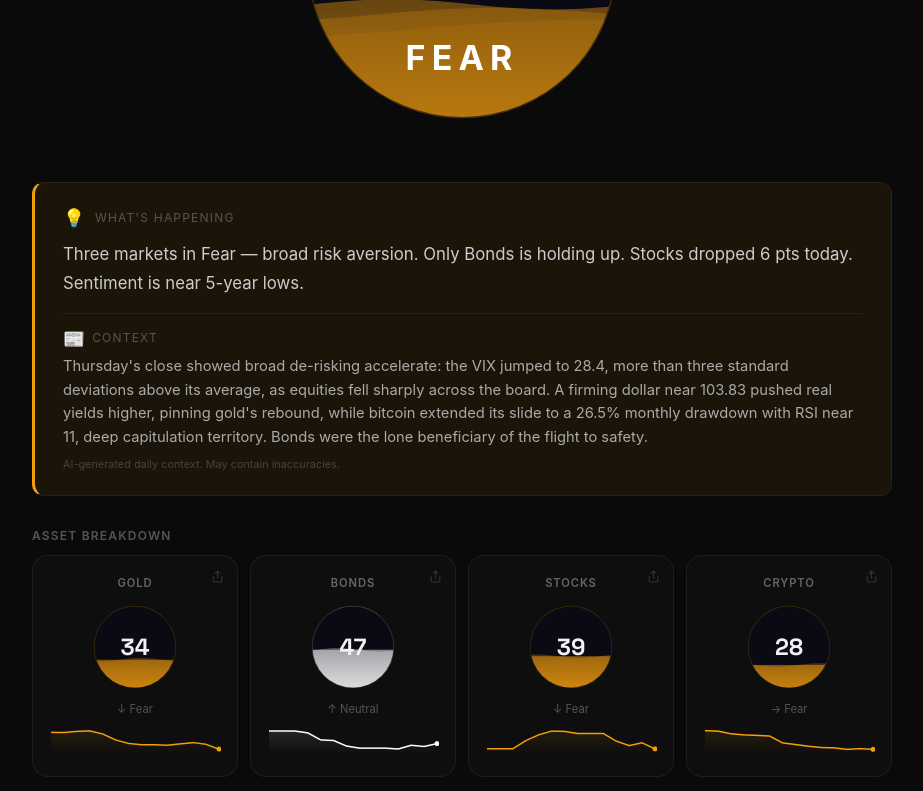
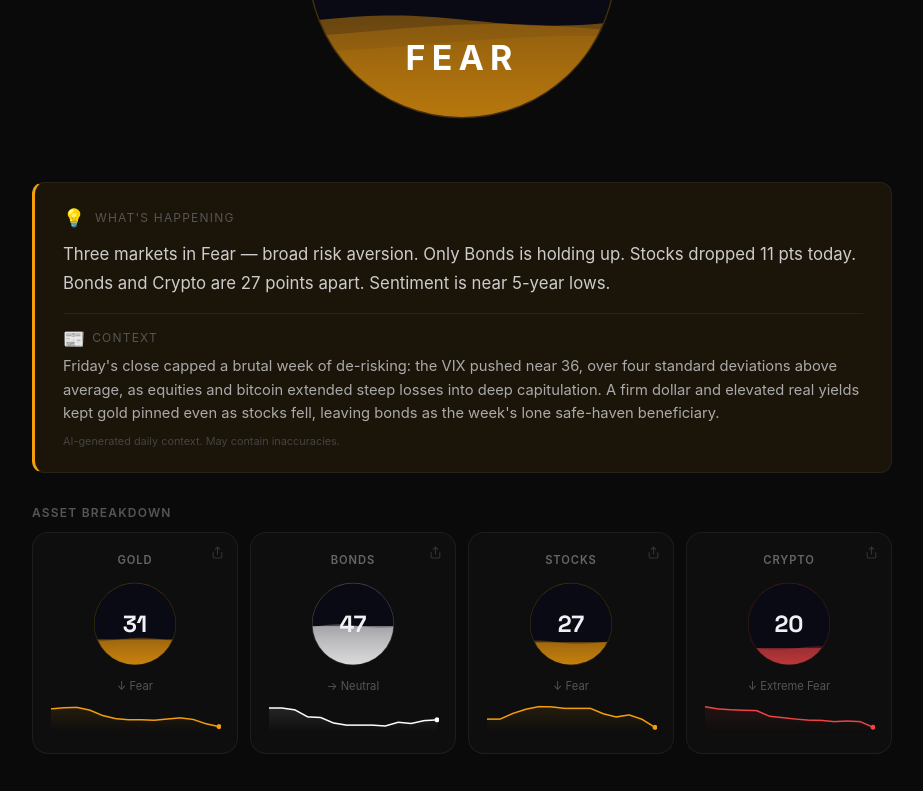
Before and after one commit to applenostalgeek-sketch/gold-fear-greed-index, a plain HTML site: page index.html in a window 1280 px wide. Shown: the part 431-1222 px from the top of the page, without its empty margins (178-1101 px from the left). Drawn offline with Linux system fonts and the light colour scheme.

Commit message:
Update Gold, Stocks, Crypto & Bonds Fear & Greed Indices - 2026-11-21 04:09 UTC

```diff
--- a/data/bonds-fear-greed.json
+++ b/data/bonds-fear-greed.json
@@ -1,22 +1,22 @@
 {
-  "score": 46.6,
+  "score": 47.4,
   "label": "Neutral",
-  "timestamp": "2026-11-20T04:07:49Z",
+  "timestamp": "2026-11-21T04:07:50Z",
   "components": {
     "yield_curve": {
-      "score": 58.1,
+      "score": 58.4,
       "weight": 0.2,
-      "detail": "Courbe: +0.27% (10Y-2Y)"
+      "detail": "Courbe: +0.28% (10Y-2Y)"
     },
     "duration_risk": {
-      "score": 33.1,
+      "score": 45.9,
       "weight": 0.3,
-      "detail": "TLT 14j: -1.4%"
+      "detail": "TLT 14j: -0.3%"
     },
     "credit_quality": {
-      "score": 52.3,
+      "score": 35.8,
       "weight": 0.2,
-      "detail": "HYG vs LQD: +0.1%"
+      "detail": "HYG vs LQD: -0.7%"
     },
     "real_rates": {
       "score": 22.4,
@@ -24,18 +24,24 @@
       "detail": "TIPS 10Y: +2.88%"
     },
     "bond_volatility": {
-      "score": 71.4,
+      "score": 63.9,
       "weight": 0.1,
-      "detail": "Vol TLT 5j: 7.3% vs 30j: 11.3%"
+      "detail": "Vol TLT 5j: 9.1% vs 30j: 11.9%"
     },
     "equity_vs_bonds": {
-      "score": 80.9,
+      "score": 100,
       "weight": 0.05,
-      "detail": "TLT vs SPY: +3.9%"
+      "detail": "TLT vs SPY: +7.9%"
     }
   },
   "history": [
     {
+      "date": "2026-11-21",
+      "score": 47.4,
+      "label": "Neutral",
+      "price": 81.45
+    },
+    {
       "date": "2026-11-20",
       "score": 46.6,
       "label": "Neutral",
@@ -2215,12 +2221,6 @@
     },
     {
       "date": "2025-11-22",
-      "score": 55.4,
-      "label": "Neutral",
-      "price": 88.5
-    },
-    {
-      "date": "2025-11-21",
       "score": 55.4,
       "label": "Neutral",
       "price": 88.5
--- a/data/crypto-fear-greed.json
+++ b/data/crypto-fear-greed.json
@@ -1,36 +1,41 @@
 {
-  "score": 27.8,
-  "label": "Fear",
-  "timestamp": "2026-11-20T04:07:46Z",
+  "score": 20.3,
+  "label": "Extreme Fear",
+  "timestamp": "2026-11-21T04:07:47Z",
   "components": {
     "context": {
-      "score": 5.0,
+      "score": 0,
       "weight": 0.3,
-      "detail": "30-day change: -26.5%"
+      "detail": "30-day change: -31.7%"
     },
     "momentum": {
-      "score": 14.9,
+      "score": 13.2,
       "weight": 0.2,
-      "detail": "RSI: 11, Price vs MA200: -15.0%"
+      "detail": "RSI: 9, Price vs MA200: -23.4%"
     },
     "dominance": {
-      "score": 38.0,
+      "score": 36.9,
       "weight": 0.2,
-      "detail": "BTC -18.5% vs ETH -22.5% (14d)"
+      "detail": "BTC -26.6% vs ETH -31.0% (14d)"
     },
     "volume": {
-      "score": 35.5,
+      "score": 33.2,
       "weight": 0.15,
-      "detail": "Vol 7d/30d: 1.29x, price down"
+      "detail": "Vol 7d/30d: 1.34x, price down"
     },
     "volatility": {
-      "score": 69.5,
+      "score": 35.1,
       "weight": 0.15,
-      "detail": "Vol 14d: 41.8% annualized"
+      "detail": "Vol 14d: 60.7% annualized"
     }
   },
   "history": [
     {
+      "date": "2026-11-21",
+      "score": 20.3,
+      "price": 55566.85
+    },
+    {
       "date": "2026-11-20",
       "score": 27.8,
       "price": 61767.74
@@ -1849,11 +1854,6 @@
       "date": "2025-11-22",
       "score": 30.2,
       "price": 84648.36
-    },
-    {
-      "date": "2025-11-21",
-      "score": 31.9,
-      "price": 85090.69
     }
   ]
 }
--- a/data/gold-fear-greed.json
+++ b/data/gold-fear-greed.json
@@ -1,27 +1,27 @@
 {
-  "score": 34.2,
+  "score": 30.9,
   "label": "Fear",
-  "timestamp": "2026-11-20T04:07:43Z",
+  "timestamp": "2026-11-21T04:07:42Z",
   "components": {
     "gld_price": {
-      "score": 13.4,
+      "score": 0,
       "weight": 0.25,
-      "detail": "GLD 14d: -7.3%"
+      "detail": "GLD 14d: -10.1%"
     },
     "momentum": {
-      "score": 15.7,
+      "score": 12.8,
       "weight": 0.2,
-      "detail": "RSI: 31, Price < MA50"
+      "detail": "RSI: 26, Price < MA50"
     },
     "gold_vs_spy": {
-      "score": 43.7,
+      "score": 46.1,
       "weight": 0.2,
-      "detail": "GLD -7.3% vs SPY -4.8% (14d)"
+      "detail": "GLD -10.1% vs SPY -8.6% (14d)"
     },
     "dollar_index": {
-      "score": 19.4,
+      "score": 21.0,
       "weight": 0.1,
-      "detail": "DXY: 103.83 (+2.0% 14d, MA30: 102.32)"
+      "detail": "DXY: 103.84 (+1.9% 14d, MA30: 102.38)"
     },
     "real_rates": {
       "score": 21.0,
@@ -29,13 +29,18 @@
       "detail": "TIPS 10Y: 2.88% (avg: 2.75%)"
     },
     "vix": {
-      "score": 99.2,
+      "score": 99.8,
       "weight": 0.15,
-      "detail": "VIX: 28.4 (avg: 17.4, z: +3.4)"
+      "detail": "VIX: 35.9 (avg: 17.7, z: +4.6)"
     }
   },
   "history": [
     {
+      "date": "2026-11-21",
+      "score": 30.9,
+      "price": 322.87
+    },
+    {
       "date": "2026-11-20",
       "score": 34.2,
       "price": 335.18
@@ -1853,11 +1858,6 @@
     {
       "date": "2025-11-22",
       "score": 67.0,
-      "price": 374.27
-    },
-    {
-      "date": "2025-11-21",
-      "score": 66.2,
       "price": 374.27
     }
   ]
--- a/data/market-summary.json
+++ b/data/market-summary.json
@@ -1,30 +1,30 @@
 {
-  "date": "2026-11-20",
-  "timestamp": "2026-11-20T04:09:34Z",
-  "session": "2026-11-19",
+  "date": "2026-11-21",
+  "timestamp": "2026-11-21T04:08:59Z",
+  "session": "2026-11-20",
   "is_new": true,
   "source": "ai",
-  "summary": "Thursday's close showed broad de-risking accelerate: the VIX jumped to 28.4, more than three standard deviations above its average, as equities fell sharply across the board. A firming dollar near 103.83 pushed real yields higher, pinning gold's rebound, while bitcoin extended its slide to a 26.5% monthly drawdown with RSI near 11, deep capitulation territory. Bonds were the lone beneficiary of the flight to safety.",
-  "tweet": "VIX spiked to 28.4 and the dollar held near 104, crushing gold while equities sank and bitcoin's RSI near 11 signals outright capitulation.",
+  "summary": "Friday's close capped a brutal week of de-risking: the VIX pushed near 36, over four standard deviations above average, as equities and bitcoin extended steep losses into deep capitulation. A firm dollar and elevated real yields kept gold pinned even as stocks fell, leaving bonds as the week's lone safe-haven beneficiary.",
+  "tweet": "VIX near 36, bitcoin in deep capitulation, gold capped by a firm dollar \u2014 bonds were the only refuge as the week's risk-off slide intensified into Friday's close.",
   "scores": {
     "gold": {
-      "score": 34.2,
+      "score": 30.9,
       "label": "Fear"
     },
     "stocks": {
-      "score": 38.6,
+      "score": 27.4,
       "label": "Fear"
     },
     "crypto": {
-      "score": 27.8,
-      "label": "Fear"
+      "score": 20.3,
+      "label": "Extreme Fear"
     },
     "bonds": {
-      "score": 46.6,
+      "score": 47.4,
       "label": "Neutral"
     },
     "sentiment": {
-      "score": 36.8,
+      "score": 31.5,
       "label": "Fear"
     }
   }
--- a/data/previous-labels.json
+++ b/data/previous-labels.json
@@ -2,6 +2,6 @@
   "gold": "Fear",
   "bonds": "Neutral",
   "stocks": "Fear",
-  "crypto": "Fear",
+  "crypto": "Extreme Fear",
   "sentiment": "Fear"
 }
--- a/data/stocks-fear-greed.json
+++ b/data/stocks-fear-greed.json
@@ -1,46 +1,51 @@
 {
-  "score": 38.6,
+  "score": 27.4,
   "label": "Fear",
-  "timestamp": "2026-11-20T04:07:45Z",
+  "timestamp": "2026-11-21T04:07:45Z",
   "components": {
     "price_strength": {
-      "score": 11.5,
+      "score": 0,
       "weight": 0.2,
-      "detail": "SPY -4.8% 14d"
+      "detail": "SPY -8.6% 14d"
     },
     "vix": {
-      "score": 31.0,
+      "score": 7.2,
       "weight": 0.2,
-      "detail": "VIX: 28.4 vs avg: 17.4"
+      "detail": "VIX: 35.9 vs avg: 17.7"
     },
     "momentum": {
-      "score": 31.6,
+      "score": 28.0,
       "weight": 0.15,
-      "detail": "RSI: 34, Price < MA50"
+      "detail": "RSI: 29, Price < MA50"
     },
     "market_participation": {
-      "score": 60.2,
+      "score": 81.6,
       "weight": 0.15,
-      "detail": "RSP -3.8% vs SPY -4.8%"
+      "detail": "RSP -5.4% vs SPY -8.6%"
     },
     "junk_bonds": {
-      "score": 62.2,
+      "score": 37.4,
       "weight": 0.1,
-      "detail": "HYG -0.5% vs TLT -1.7%"
+      "detail": "HYG -0.8% vs TLT +0.4%"
     },
     "safe_haven": {
-      "score": 63.5,
+      "score": 46.6,
       "weight": 0.1,
-      "detail": "TLT -1.7% 14d"
+      "detail": "TLT +0.4% 14d"
     },
     "sector_rotation": {
-      "score": 37.3,
+      "score": 11.3,
       "weight": 0.1,
-      "detail": "QQQ -5.3% vs XLP -1.1%"
+      "detail": "QQQ -11.2% vs XLP +1.7%"
     }
   },
   "history": [
     {
+      "date": "2026-11-21",
+      "score": 27.4,
+      "price": 689.81
+    },
+    {
       "date": "2026-11-20",
       "score": 38.6,
       "price": 715.87
@@ -1857,11 +1862,6 @@
     },
     {
       "date": "2025-11-22",
-      "score": 44.9,
-      "price": 657.09
-    },
-    {
-      "date": "2025-11-21",
       "score": 44.9,
       "price": 657.09
     }
--- a/index.html
+++ b/index.html
@@ -16,7 +16,7 @@
     <link rel="canonical" href="https://onoff.markets/">
 
     <!-- SEO Meta Tags -->
-    <meta name="description" content="Market sentiment is 37 (fear). Gold 34, Bonds 47, Stocks 39, Crypto 28. Fear &amp; Greed across 4 asset classes, updated daily.">
+    <meta name="description" content="Market sentiment is 32 (fear). Gold 31, Bonds 47, Stocks 27, Crypto 20. Fear &amp; Greed across 4 asset classes, updated daily.">
     <meta name="keywords" content="market sentiment, fear and greed index, gold sentiment, bonds sentiment, crypto fear greed, stock market sentiment, market fear greed">
     <meta name="author" content="OnOff.Markets">
 
@@ -41,10 +41,10 @@
         "@type": "WebApplication",
         "name": "OnOff.Markets — Fear & Greed Index",
         "url": "https://onoff.markets",
-        "description": "Market sentiment is 37 (fear). Gold 34, Bonds 47, Stocks 39, Crypto 28. Fear & Greed across 4 asset classes, updated daily.",
+        "description": "Market sentiment is 32 (fear). Gold 31, Bonds 47, Stocks 27, Crypto 20. Fear & Greed across 4 asset classes, updated daily.",
         "applicationCategory": "FinanceApplication",
         "operatingSystem": "All",
-        "dateModified": "2026-11-20",
+        "dateModified": "2026-11-21",
         "offers": {
                 "@type": "Offer",
                 "price": "0",
@@ -574,7 +574,7 @@
         <div class="header">
             <h1>Market Sentiment</h1>
             <div class="tagline">Are investors fearful or greedy today?</div>
-            <div class="updated" id="updated">Updated: November 20, 2026</div>
+            <div class="updated" id="updated">Updated: November 21, 2026</div>
         </div>
 
         <!-- Hero Score: Circle Gauge -->
@@ -598,7 +598,7 @@
                         <rect id="water-fill" x="0" y="200" width="200" height="200" fill="url(#fill-gradient)" />
                         <path id="wave" d="" fill="url(#fill-gradient)" opacity="0.6" />
                     </g>
-                    <text x="100" y="82" class="circle-score-text" id="score" text-anchor="middle" dominant-baseline="central">37</text>
+                    <text x="100" y="82" class="circle-score-text" id="score" text-anchor="middle" dominant-baseline="central">32</text>
                     <text id="sentimentArrow" class="circle-arrow" x="138" y="82" text-anchor="start" dominant-baseline="central"></text>
                     <text x="100" y="107" class="circle-suffix" text-anchor="middle" dominant-baseline="central">/100</text>
                     <text x="100" y="155" class="circle-label" id="label" text-anchor="middle" dominant-baseline="central">FEAR</text>
@@ -612,7 +612,7 @@
                 <span class="insight-icon">💡</span>
                 <h2 class="insight-title">What's happening</h2>
             </div>
-            <div class="insight-text" id="insight">Thursday&#x27;s close showed broad de-risking accelerate: the VIX jumped to 28.4, more than three standard deviations above its average, as equities fell sharply across the board. A firming dollar near 103.83 pushed real yields higher, pinning gold&#x27;s rebound, while bitcoin extended its slide to a 26.5% monthly drawdown with RSI near 11, deep capitulation territory. Bonds were the lone beneficiary of the flight to safety.</div>
+            <div class="insight-text" id="insight">Friday&#x27;s close capped a brutal week of de-risking: the VIX pushed near 36, over four standard deviations above average, as equities and bitcoin extended steep losses into deep capitulation. A firm dollar and elevated real yields kept gold pinned even as stocks fell, leaving bonds as the week&#x27;s lone safe-haven beneficiary.</div>
             <div class="context-section" id="contextBox" style="display:none;">
                 <div class="context-label"><span class="context-icon">📰</span>Context</div>
                 <div class="context-text" id="contextText"></div>
@@ -645,7 +645,7 @@
                             <rect id="goldFill" x="0" y="100" width="100" height="100" fill="url(#mini-grad-gold)"/>
                             <path id="goldWave" d="" fill="url(#mini-grad-gold)" opacity="0.5"/>
                         </g>
-                        <text x="50" y="50" class="mini-score-text" id="goldValue" text-anchor="middle" dominant-baseline="central">34</text>
+                        <text x="50" y="50" class="mini-score-text" id="goldValue" text-anchor="middle" dominant-baseline="central">31</text>
                     </svg>
                 </div>
                 <div class="asset-trend" id="goldTrend"></div>
@@ -701,7 +701,7 @@
                             <rect id="stocksFill" x="0" y="100" width="100" height="100" fill="url(#mini-grad-stocks)"/>
                             <path id="stocksWave" d="" fill="url(#mini-grad-stocks)" opacity="0.5"/>
                         </g>
-                        <text x="50" y="50" class="mini-score-text" id="stocksValue" text-anchor="middle" dominant-baseline="central">39</text>
+                        <text x="50" y="50" class="mini-score-text" id="stocksValue" text-anchor="middle" dominant-baseline="central">27</text>
                     </svg>
                 </div>
                 <div class="asset-trend" id="stocksTrend"></div>
@@ -729,7 +729,7 @@
                             <rect id="cryptoFill" x="0" y="100" width="100" height="100" fill="url(#mini-grad-crypto)"/>
                             <path id="cryptoWave" d="" fill="url(#mini-grad-crypto)" opacity="0.5"/>
                         </g>
-                        <text x="50" y="50" class="mini-score-text" id="cryptoValue" text-anchor="middle" dominant-baseline="central">28</text>
+                        <text x="50" y="50" class="mini-score-text" id="cryptoValue" text-anchor="middle" dominant-baseline="central">20</text>
                     </svg>
                 </div>
                 <div class="asset-trend" id="cryptoTrend"></div>
```
Also changed, not shown: data/etf-shares.json (+7 -0 lines), data/previous-scores.json (+5 -5 lines), gold.html (+4 -4 lines), sitemap.xml (+10 -10 lines), data/history-5y-bonds.json, data/history-5y-crypto.json, data/history-5y-gold.json, data/history-5y-stocks.json, og-crypto.png, og-gold.png, og-home.png, og-stocks.png.
